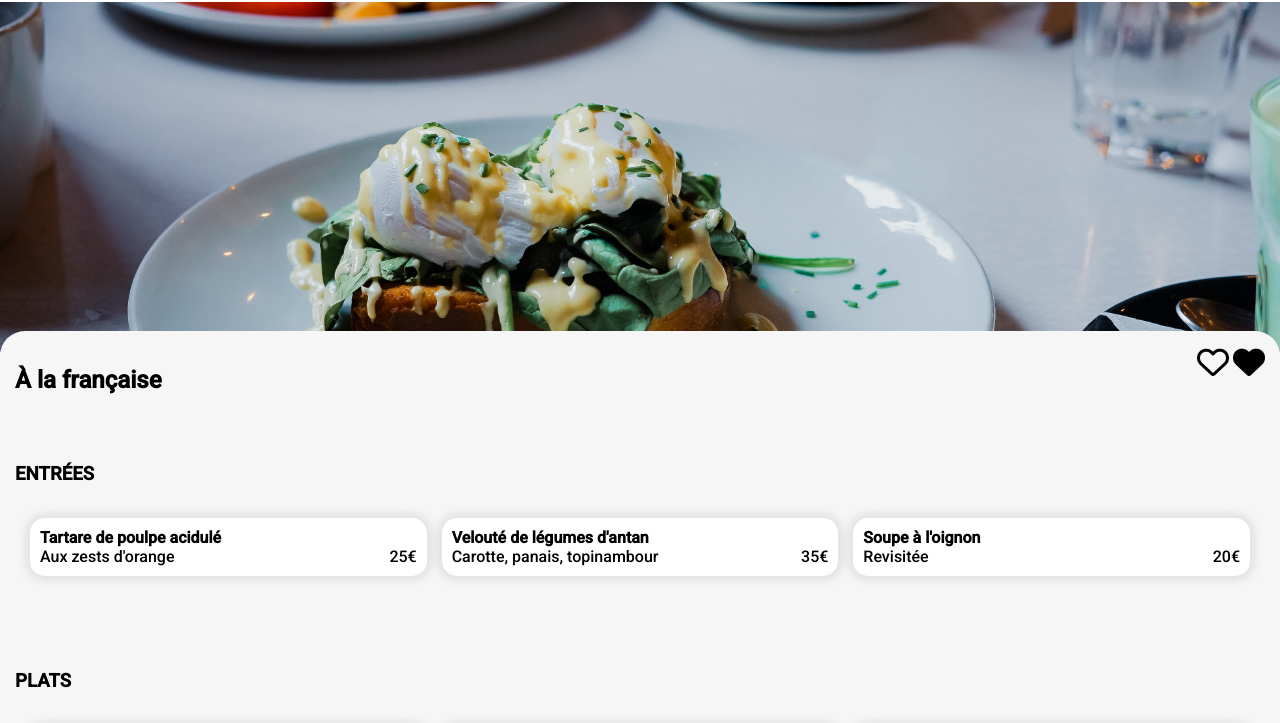
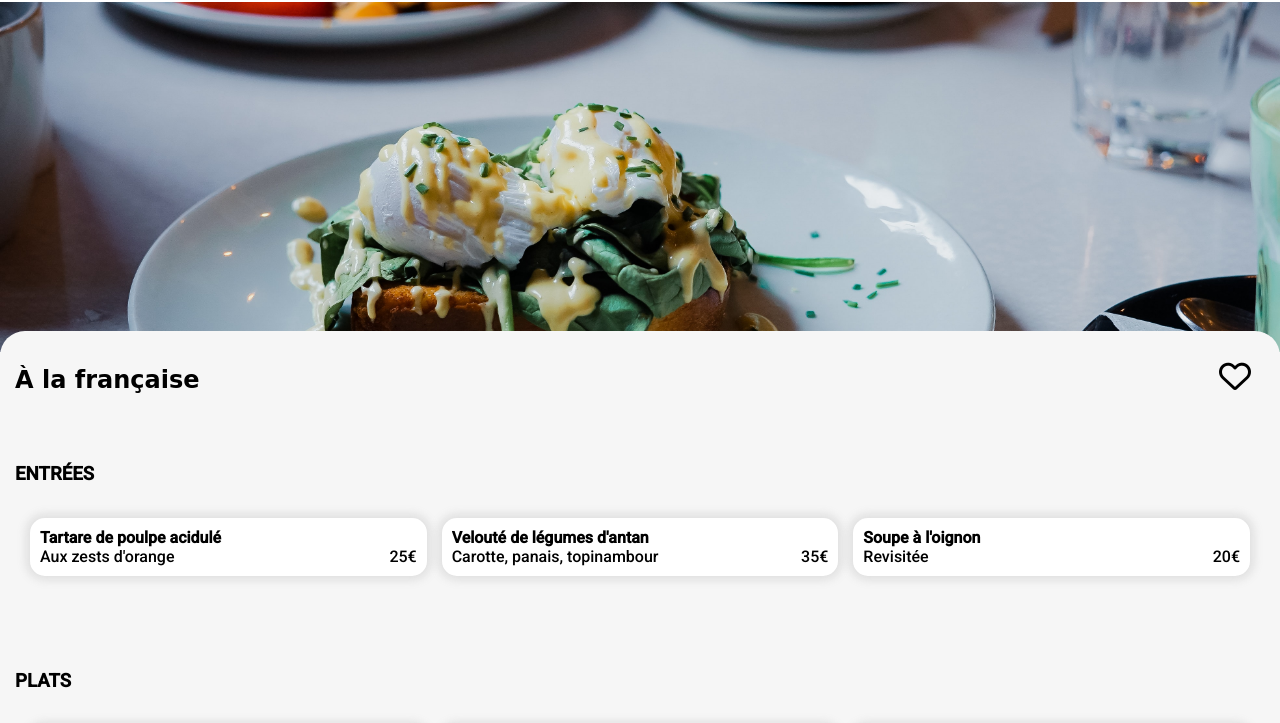
Before and after one commit to PuteauxTheo/P3_Puteaux_Theo, a website: page menu_La_Francaise.html in a window 1280 px wide. Shown: the part 56-779 px from the top of the page. Drawn offline with Linux system fonts and the light colour scheme; a web font is replaced by a local one.

Commit message:
compilation du fichier css

```diff
--- a/public/css/style.css
+++ b/public/css/style.css
@@ -51,11 +51,17 @@ a {
     font-size: 18px;
   }
 }
-.top__title__menu > h1 {
+.top__title__menu > h2 {
   font-family: "Shrikhand", cursive;
 }
 
 .element__menu__def-text {
+  text-overflow: ellipsis;
+  white-space: nowrap;
+  overflow: hidden;
+}
+
+.element__menu-title, .element__menu-description {
   text-overflow: ellipsis;
   white-space: nowrap;
   overflow: hidden;
@@ -379,6 +385,44 @@ a {
   margin: 15px;
   justify-content: space-between;
 }
+.menu .menu__container .top__title__menu--icon {
+  display: flex;
+  justify-content: center;
+  align-items: center;
+  height: 60px;
+  width: 60px;
+  background: black;
+  position: relative;
+}
+.menu .menu__container .top__title__menu--icon:hover::before {
+  opacity: 1;
+}
+.menu .menu__container .top__title__menu--icon::before {
+  content: "";
+  position: absolute;
+  opacity: 0;
+  transition: 0.5s;
+  top: 0;
+  left: 0;
+  height: 100%;
+  width: 100%;
+  background: linear-gradient(180deg, #9356df 10%, #FF79DA 60%);
+}
+.menu .menu__container .top__title__menu--icon .menu__heart {
+  background-color: #f6f6f6;
+  mix-blend-mode: lighten;
+  position: absolute;
+  top: 0;
+  left: 0;
+  height: 100%;
+  width: 100%;
+  display: flex;
+  align-items: center;
+  justify-content: center;
+}
+.menu .menu__container .top__title__menu--icon:hover .menu_heart-nobg {
+  opacity: 0;
+}
 .menu .menu__container .element__menu {
   display: grid;
   grid-template-columns: repeat(1, 1fr);
```
Also changed, not shown: 1 other file.
